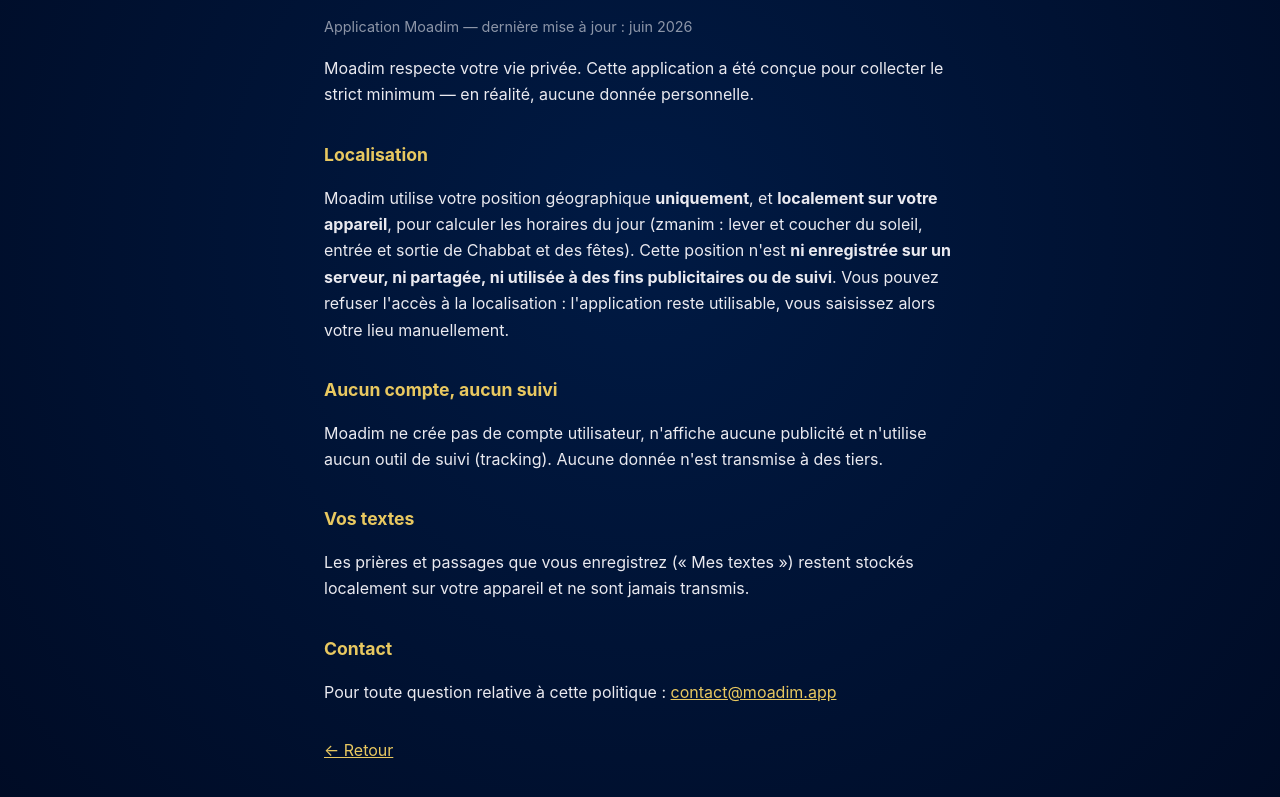
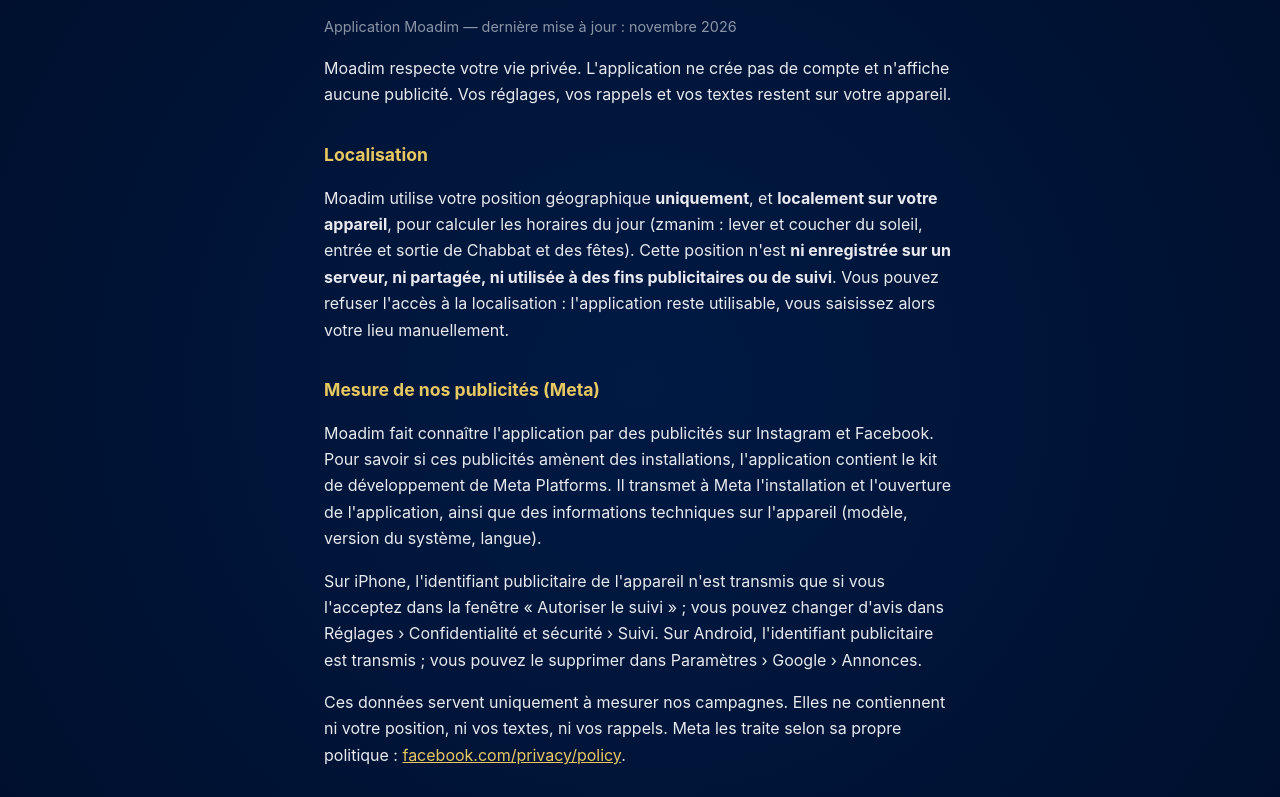
Before and after one commit to gg26-cell/moadim-privacy, a plain HTML site: page privacy.html in a window 1280 px wide. Shown: the part 130-927 px from the top of the page. Drawn offline with Linux system fonts and the light colour scheme.

Commit message:
Politique de confidentialité : mesure des publicités Meta (texte validé par Gérald, 19/11/2026)
Co-Authored-By: Claude Opus 5.5 <noreply@anthropic.com>

```diff
--- a/privacy.html
+++ b/privacy.html
@@ -20,10 +20,10 @@
 <body>
 <div class="wrap">
   <h1>Politique de confidentialité</h1>
-  <p class="date">Application Moadim — dernière mise à jour : juin 2026</p>
+  <p class="date">Application Moadim — dernière mise à jour : novembre 2026</p>
 
-  <p>Moadim respecte votre vie privée. Cette application a été conçue pour
-  collecter le strict minimum — en réalité, aucune donnée personnelle.</p>
+  <p>Moadim respecte votre vie privée. L'application ne crée pas de compte et n'affiche
+  aucune publicité. Vos réglages, vos rappels et vos textes restent sur votre appareil.</p>
 
   <h2>Localisation</h2>
   <p>Moadim utilise votre position géographique <strong>uniquement</strong>, et
@@ -33,13 +33,27 @@
   à des fins publicitaires ou de suivi</strong>. Vous pouvez refuser l'accès à la
   localisation : l'application reste utilisable, vous saisissez alors votre lieu manuellement.</p>
 
-  <h2>Aucun compte, aucun suivi</h2>
-  <p>Moadim ne crée pas de compte utilisateur, n'affiche aucune publicité et n'utilise
-  aucun outil de suivi (tracking). Aucune donnée n'est transmise à des tiers.</p>
+  <h2>Mesure de nos publicités (Meta)</h2>
+  <p>Moadim fait connaître l'application par des publicités sur Instagram et Facebook. Pour
+  savoir si ces publicités amènent des installations, l'application contient le kit de
+  développement de Meta Platforms. Il transmet à Meta l'installation et l'ouverture de
+  l'application, ainsi que des informations techniques sur l'appareil (modèle, version du
+  système, langue).</p>
+  <p>Sur iPhone, l'identifiant publicitaire de l'appareil n'est transmis que si vous
+  l'acceptez dans la fenêtre « Autoriser le suivi » ; vous pouvez changer d'avis dans
+  Réglages › Confidentialité et sécurité › Suivi. Sur Android, l'identifiant publicitaire
+  est transmis ; vous pouvez le supprimer dans Paramètres › Google › Annonces.</p>
+  <p>Ces données servent uniquement à mesurer nos campagnes. Elles ne contiennent ni votre
+  position, ni vos textes, ni vos rappels. Meta les traite selon sa propre politique :
+  <a href="https://www.facebook.com/privacy/policy">facebook.com/privacy/policy</a>.</p>
 
   <h2>Vos textes</h2>
   <p>Les prières et passages que vous enregistrez (« Mes textes ») restent stockés
   localement sur votre appareil et ne sont jamais transmis.</p>
+
+  <h2>Vos droits</h2>
+  <p>Vous pouvez demander l'accès à vos données ou leur suppression à
+  <a href="mailto:contact@moadim.app">contact@moadim.app</a>.</p>
 
   <h2>Contact</h2>
   <p>Pour toute question relative à cette politique :
```
